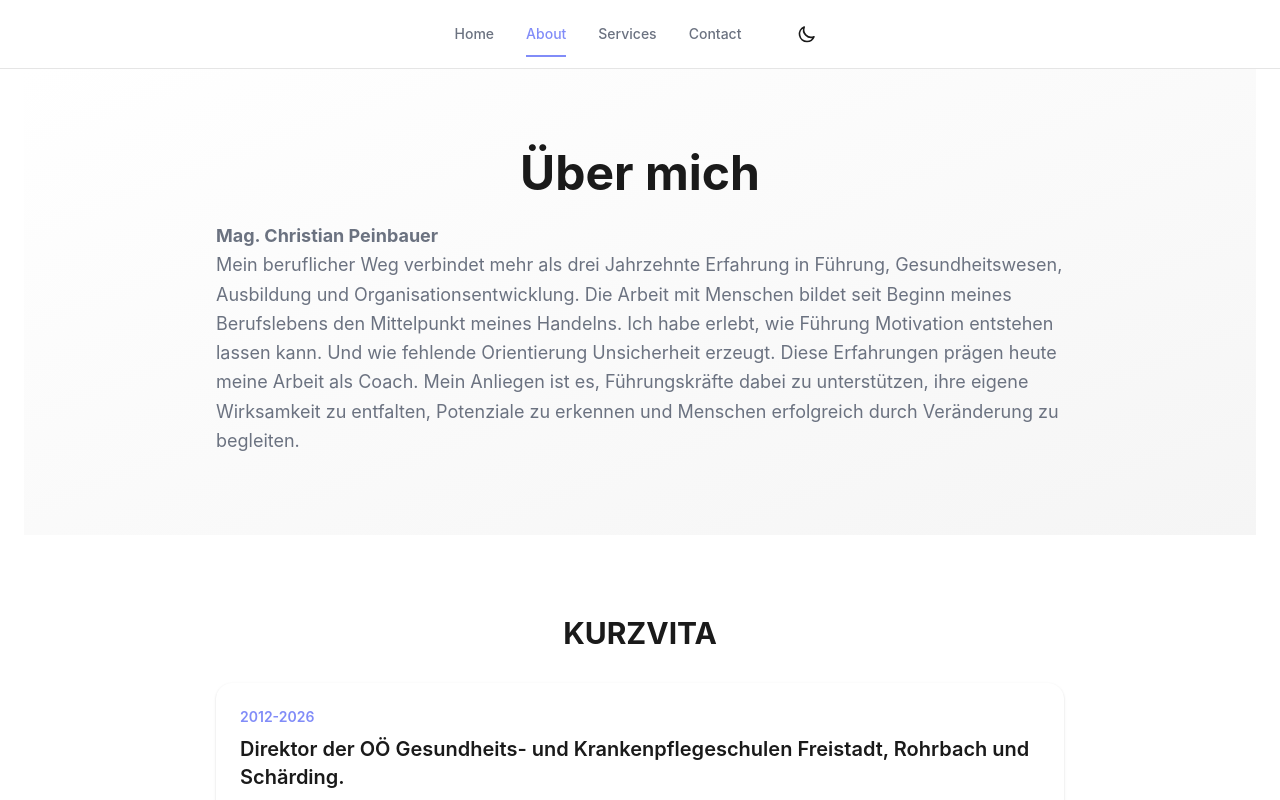
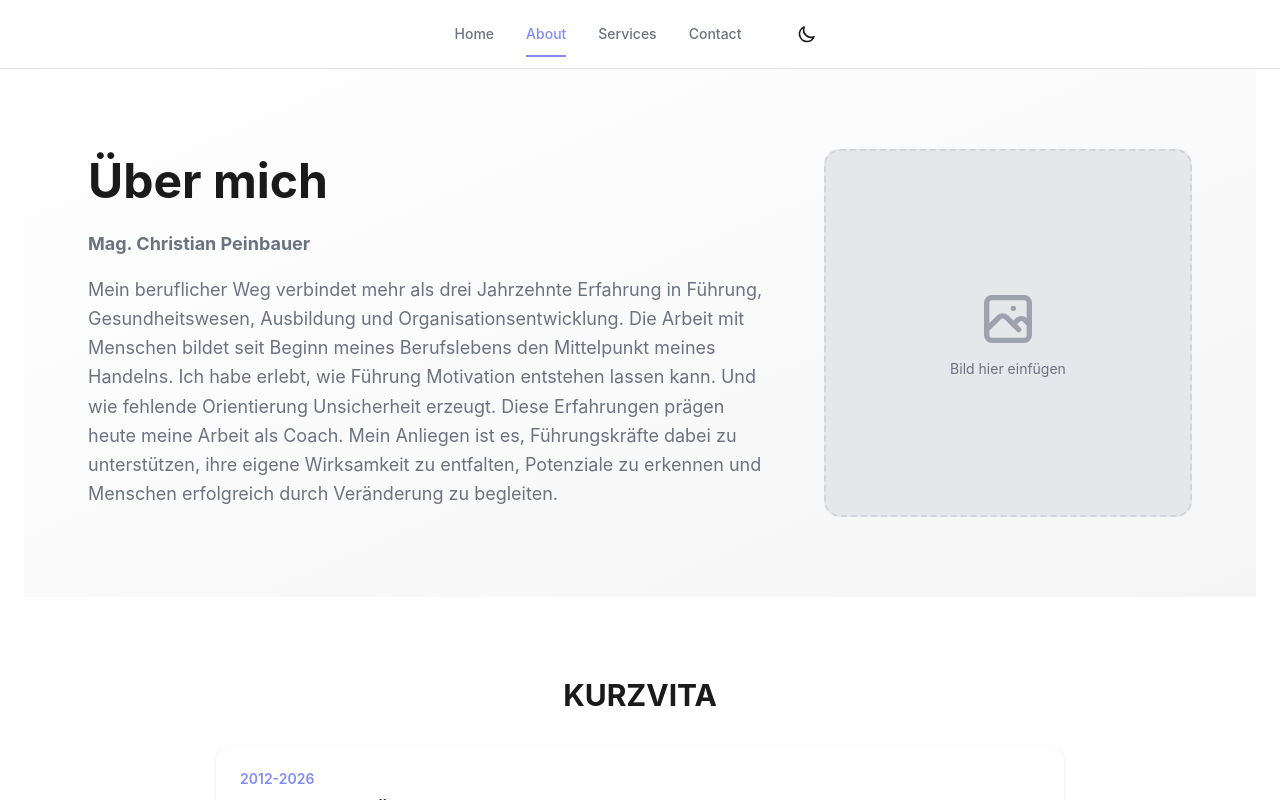
Before and after one commit to CoGomu/personalWebPage_CP, a Vue app: page /about in a window 1280 px wide. Built offline with nearby package versions, Linux system fonts and the light colour scheme.

Commit message:
added publication links, dummy picture on AboutView

```diff
--- a/src/views/AboutView.vue
+++ b/src/views/AboutView.vue
@@ -2,10 +2,13 @@
   <div class="flex flex-col min-h-screen">
     <!-- 1. Introduction Section -->
     <section class="flex items-center justify-center bg-gradient-light dark:bg-gradient-dark">
-      <div class="max-w-4xl mx-auto px-6 py-20 text-center">
+      <div class="max-w-6xl mx-auto px-6 py-20">
+        <div class="flex flex-col md:flex-row items-center gap-8 md:gap-12">
+          <!-- Text Content (Left) -->
+          <div class="flex-1 text-center md:text-left">
             <h1 class="text-4xl md:text-5xl font-bold text-primary dark:text-primary-dark mb-6">Über mich</h1>
-        <p class=" text-left font-bold text-lg text-secondary dark:text-secondary leading-relaxed">Mag. Christian Peinbauer</p>
-        <p class=" text-left text-lg text-secondary dark:text-secondary leading-relaxed">
+            <p class="font-bold text-lg text-secondary dark:text-secondary leading-relaxed mb-4">Mag. Christian Peinbauer</p>
+            <p class="text-lg text-secondary dark:text-secondary leading-relaxed">
               Mein beruflicher Weg verbindet mehr als drei Jahrzehnte Erfahrung in Führung,
               Gesundheitswesen, Ausbildung und Organisationsentwicklung.
               Die Arbeit mit Menschen bildet seit Beginn meines Berufslebens den Mittelpunkt meines
@@ -16,6 +19,19 @@
               Mein Anliegen ist es, Führungskräfte dabei zu unterstützen, ihre eigene Wirksamkeit zu entfalten,
               Potenziale zu erkennen und Menschen erfolgreich durch Veränderung zu begleiten.
             </p>
+          </div>
+          <!-- Image Placeholder (Right) -->
+          <div class="flex-shrink-0 w-full md:w-1/3 aspect-square max-w-md">
+            <div class="w-full h-full bg-gray-200 dark:bg-gray-700 rounded-2xl flex items-center justify-center border-2 border-dashed border-gray-300 dark:border-gray-600">
+              <div class="text-center">
+                <svg xmlns="http://www.w3.org/2000/svg" class="h-16 w-16 mx-auto text-gray-400 dark:text-gray-500 mb-2" fill="none" viewBox="0 0 24 24" stroke="currentColor">
+                  <path stroke-linecap="round" stroke-linejoin="round" stroke-width="2" d="M4 16l4.586-4.586a2 2 0 012.828 0L16 16m-2-2l1.586-1.586a2 2 0 012.828 0L20 14m-6-6h.01M6 20h12a2 2 0 002-2V6a2 2 0 00-2-2H6a2 2 0 00-2 2v12a2 2 0 002 2z" />
+                </svg>
+                <p class="text-gray-500 dark:text-gray-400 text-sm">Bild hier einfügen</p>
+              </div>
+            </div>
+          </div>
+        </div>
       </div>
     </section>
 
@@ -75,17 +91,21 @@
     <!-- 4. Publications Section -->
     <section class="flex items-center justify-center bg-surface dark:bg-surface-dark">
       <div class="max-w-4xl mx-auto px-6 py-20">
-        <h2 class="text-3xl font-bold text-primary dark:text-primary-dark mb-8 text-center">Publications</h2>
+        <h2 class="text-3xl font-bold text-primary dark:text-primary-dark mb-8 text-center">Publikationen</h2>
         <div class="space-y-6">
           <div class="border-l-4 border-accent pl-6 py-2">
             <h3 class="text-xl font-semibold text-primary dark:text-primary-dark mb-1">Standards der Intensivpflege</h3>
-            <p class="text-accent text-sm mb-2">Springer Verlag,  !WANN?!</p>
-            <p class="text-secondary dark:text-secondary">Beschreibung oder Link</p>
+            <p class="text-accent text-sm mb-2">Springer Verlag,  1998</p>
+            <p class="text-secondary dark:text-secondary">
+              <a href="https://link.springer.com/book/10.1007/978-3-7091-6459-4">https://link.springer.com/book/10.1007/978-3-7091-6459-4</a>
+            </p>
           </div>
           <div class="border-l-4 border-accent pl-6 py-2">
             <h3 class="text-xl font-semibold text-primary dark:text-primary-dark mb-1">Schulung und Coaching in der Gesundheits- und Krankenpflege</h3>
-            <p class="text-accent text-sm mb-2">Springer Verlag, !WANN?!</p>
-            <p class="text-secondary dark:text-secondary">Beschreibung oder Link</p>
+            <p class="text-accent text-sm mb-2">Springer Verlag, 2003</p>
+            <p class="text-secondary dark:text-secondary">
+              <a href="https://link.springer.com/book/10.1007/978-3-7091-6031-2">https://link.springer.com/book/10.1007/978-3-7091-6031-2</a>
+            </p>
           </div>
         </div>
       </div>
```
Lines whose indentation alone changed are shown as unchanged.
